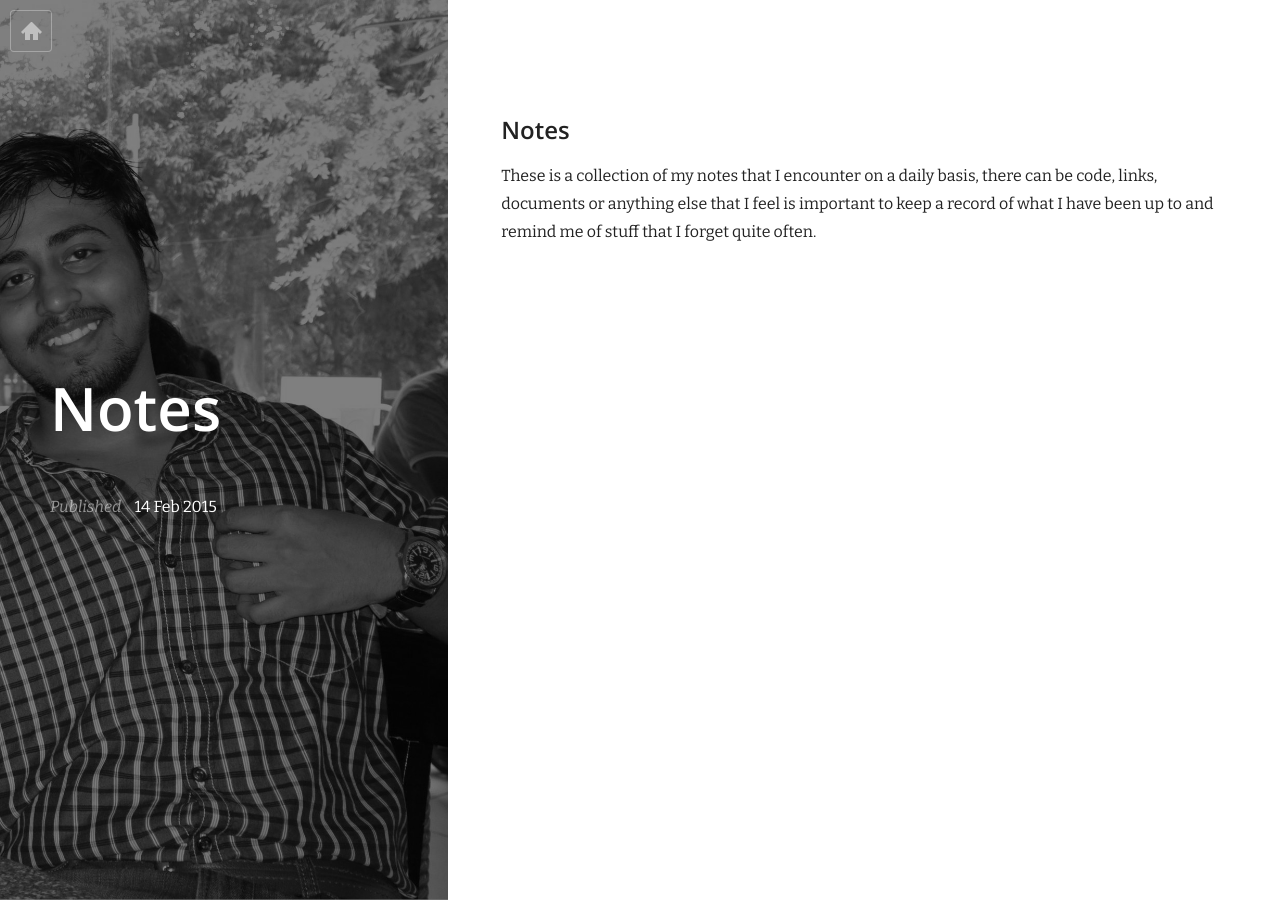
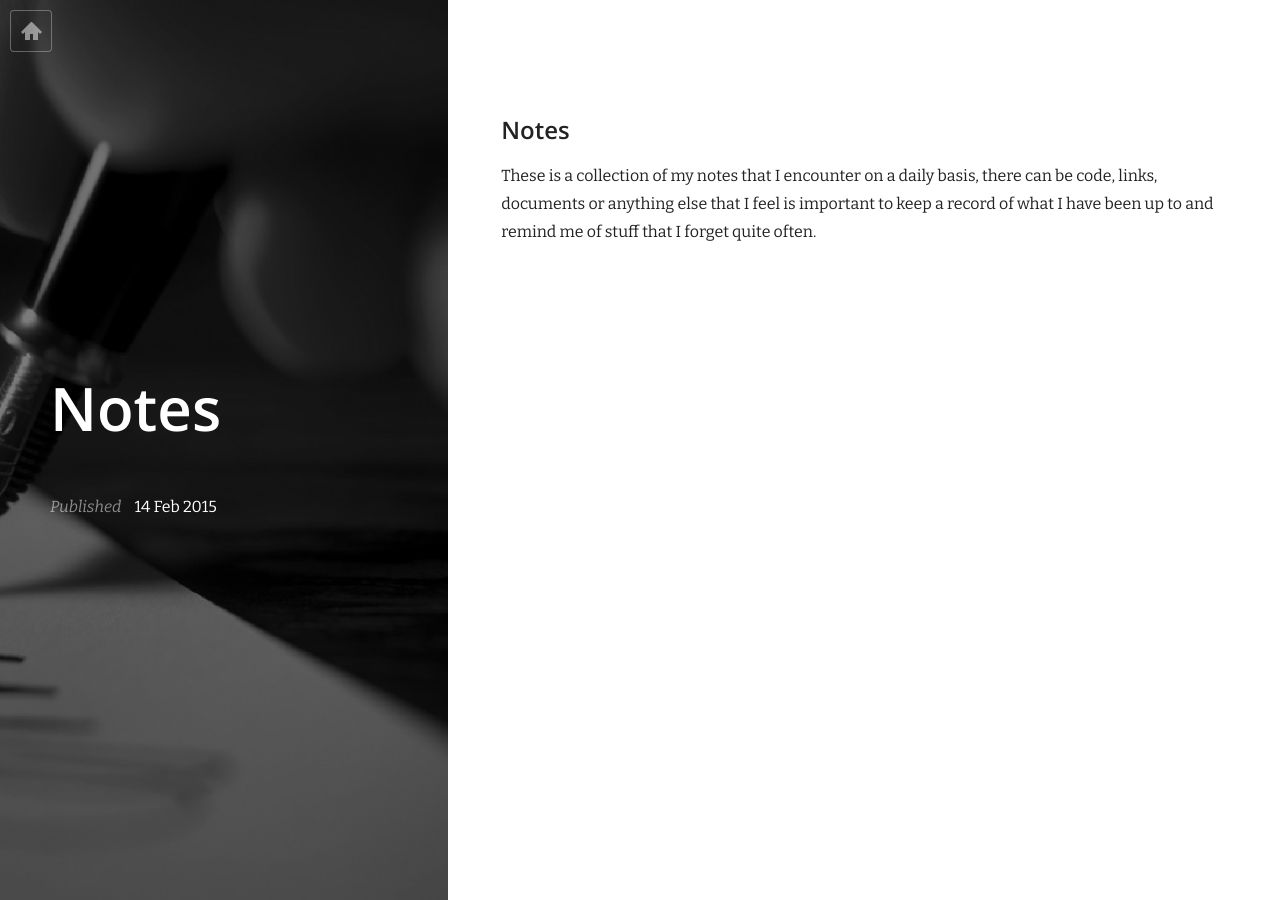
Before and after one commit to reyha/maxking.github.com, a Jekyll site: the page built from notes.html, in a window 1280 px wide. Built offline with Jekyll 4.4.1, drawn with Linux system fonts in a browser that asks for light colours; nearby versions of some CDN libraries.

Commit message:
added new image to notes page

```diff
--- a/notes.html
+++ b/notes.html
@@ -2,8 +2,9 @@
 layout: post
 title: Notes
 date: 2015-02-14 12:00:00
-featured_image: /images/self-2.jpg
+featured_image: /images/notes.jpg
 ---
+
 <h2>Notes</h2>
 
 These is a collection of my notes that I encounter on a daily
```
Also changed, not shown: images/notes.jpg (added).
